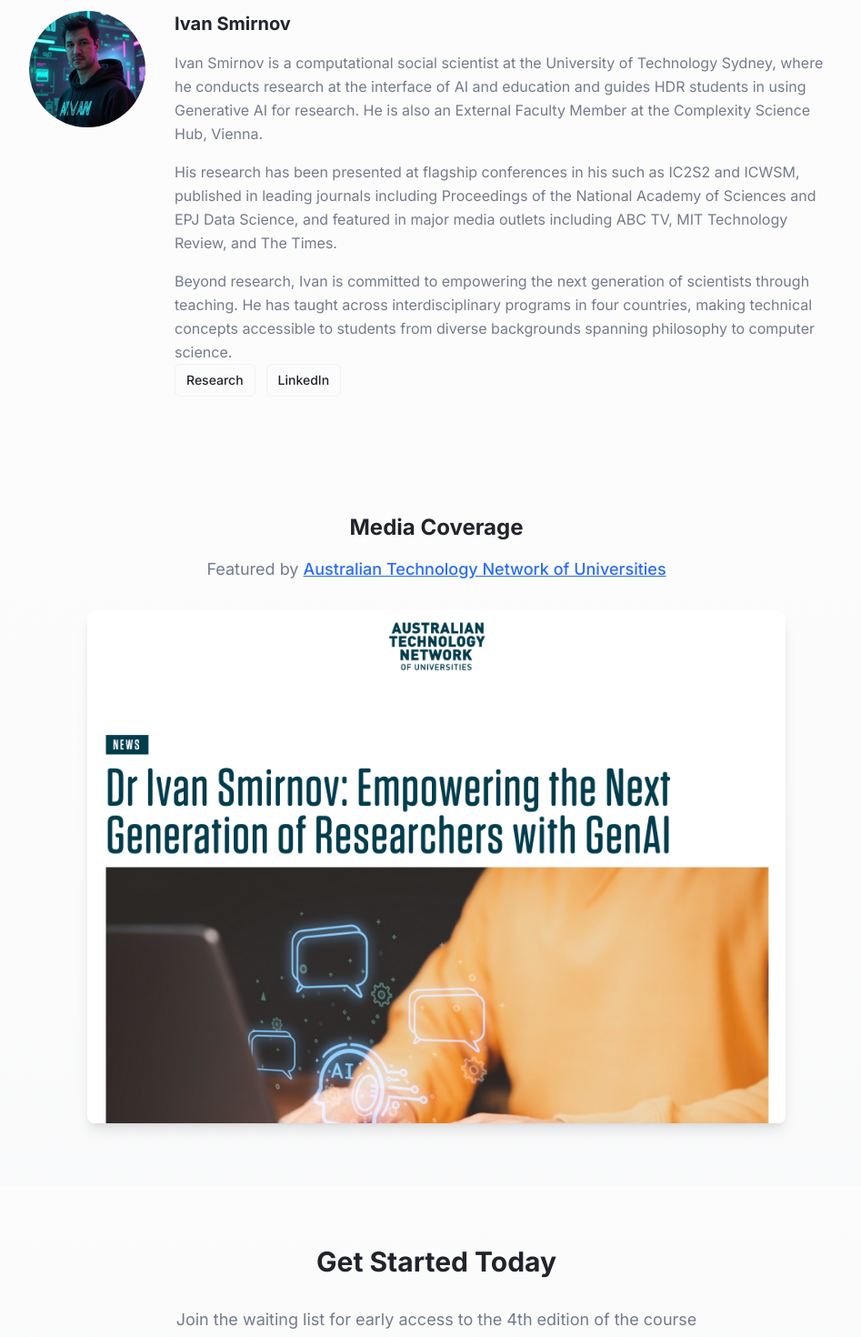
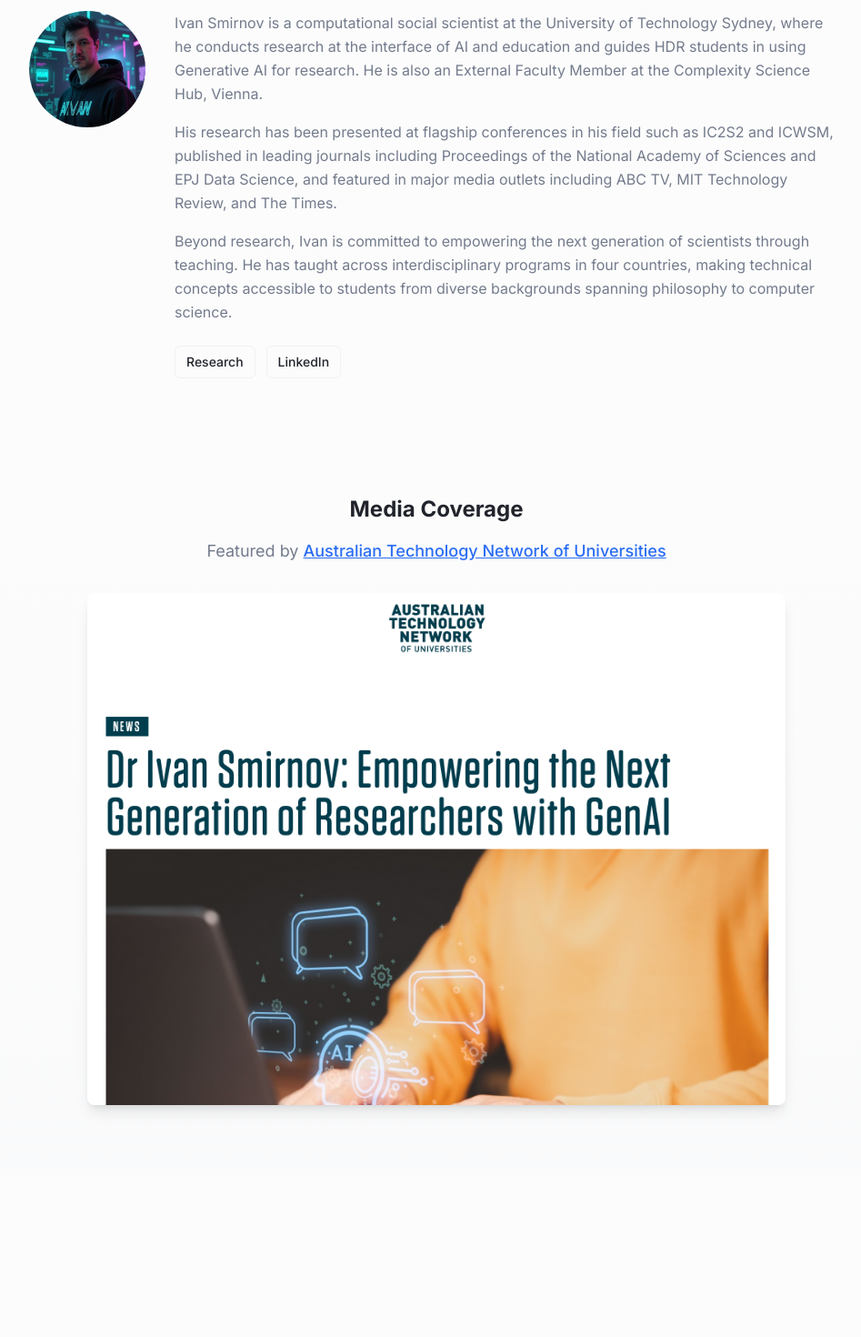
Before and after one commit to aivan-au/aicourse, a React (Vite) app: page / in a window 1280 px wide. Shown: the part 2480-3950 px from the top of the page at 91% size, without its empty margins (160-1107 px from the left). After the commit the page ends 3765 px from the top, so only its background shows below. Built offline with nearby package versions, Linux system fonts and the light colour scheme.

Commit message:
Fix bio and links, remove section
Updated bio text to include "field", removed "Ivan Smirnov" header, adjusted formatting for research and LinkedIn links, and removed the "Get Started Today" section.

```diff
--- a/src/components/AboutAuthor.tsx
+++ b/src/components/AboutAuthor.tsx
@@ -15,13 +15,12 @@ export const AboutAuthor = () => {
           </Avatar>
 
           <div className="flex-1 text-center md:text-left">
-            <h3 className="text-xl font-bold mb-4 text-foreground">Ivan Smirnov</h3>
-            <div className="space-y-4 text-muted-foreground leading-relaxed">
+            <div className="space-y-4 text-muted-foreground leading-relaxed mb-6">
               <p>
                 Ivan Smirnov is a computational social scientist at the University of Technology Sydney, where he conducts research at the interface of AI and education and guides HDR students in using Generative AI for research. He is also an External Faculty Member at the Complexity Science Hub, Vienna.
               </p>
               <p>
-                His research has been presented at flagship conferences in his such as IC2S2 and ICWSM, published in leading journals including Proceedings of the National Academy of Sciences and EPJ Data Science, and featured in major media outlets including ABC TV, MIT Technology Review, and The Times.
+                His research has been presented at flagship conferences in his field such as IC2S2 and ICWSM, published in leading journals including Proceedings of the National Academy of Sciences and EPJ Data Science, and featured in major media outlets including ABC TV, MIT Technology Review, and The Times.
               </p>
               <p>
                 Beyond research, Ivan is committed to empowering the next generation of scientists through teaching. He has taught across interdisciplinary programs in four countries, making technical concepts accessible to students from diverse backgrounds spanning philosophy to computer science.
--- a/src/pages/Index.tsx
+++ b/src/pages/Index.tsx
@@ -5,7 +5,7 @@ import { Testimonials } from "@/components/Testimonials";
 import { EmailSignup } from "@/components/EmailSignup";
 import { AboutAuthor } from "@/components/AboutAuthor";
 import { MediaCoverage } from "@/components/MediaCoverage";
-import { CallToAction } from "@/components/CallToAction";
+
 
 const Index = () => {
   return (
@@ -17,7 +17,7 @@ const Index = () => {
       <EmailSignup />
       <AboutAuthor />
       <MediaCoverage />
-      <CallToAction />
+
     </div>
   );
 };
```
